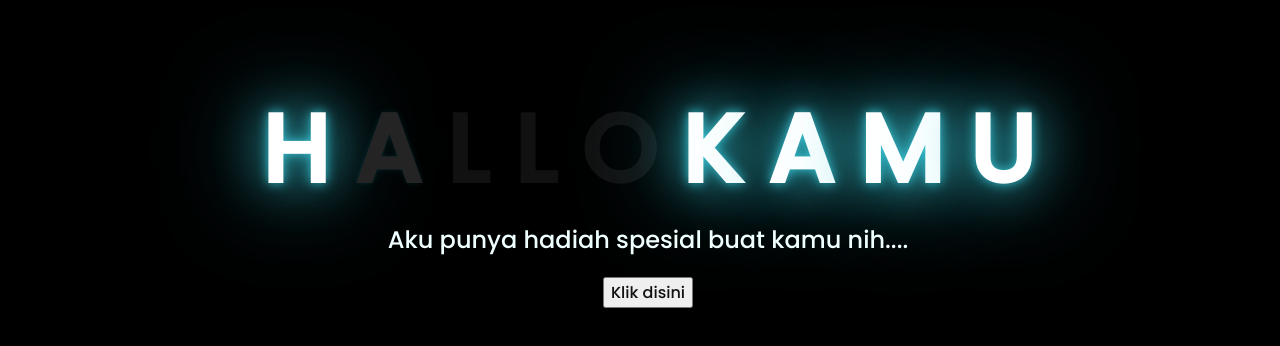
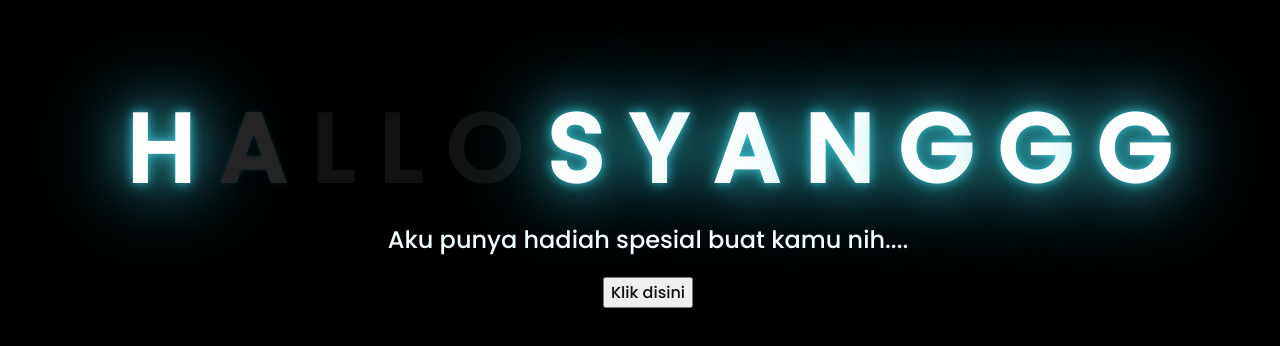
Before and after one commit to gizelajulyana/kadoo, a plain HTML site: page index.html in a window 1280 px wide. Shown: the part 216-562 px from the top of the page. Drawn offline with Linux system fonts and the light colour scheme; files that its build step writes are made by us from their sources.

Commit message:
Replace letters in index.html with new characters

```diff
--- a/index.html
+++ b/index.html
@@ -16,10 +16,13 @@
         <span>L</span>
         <span>L</span>
         <span>O</span>
-        <span>K</span>
+        <span>S</span>
+        <span>Y</span>
         <span>A</span>
-        <span>M</span>
-        <span>U</span>
+        <span>N</span>
+        <span>G</span>
+        <span>G</span>
+        <span>G</span>
     </div>
     <div class="description">
         <span>Aku punya hadiah spesial buat kamu nih....</span>
```
